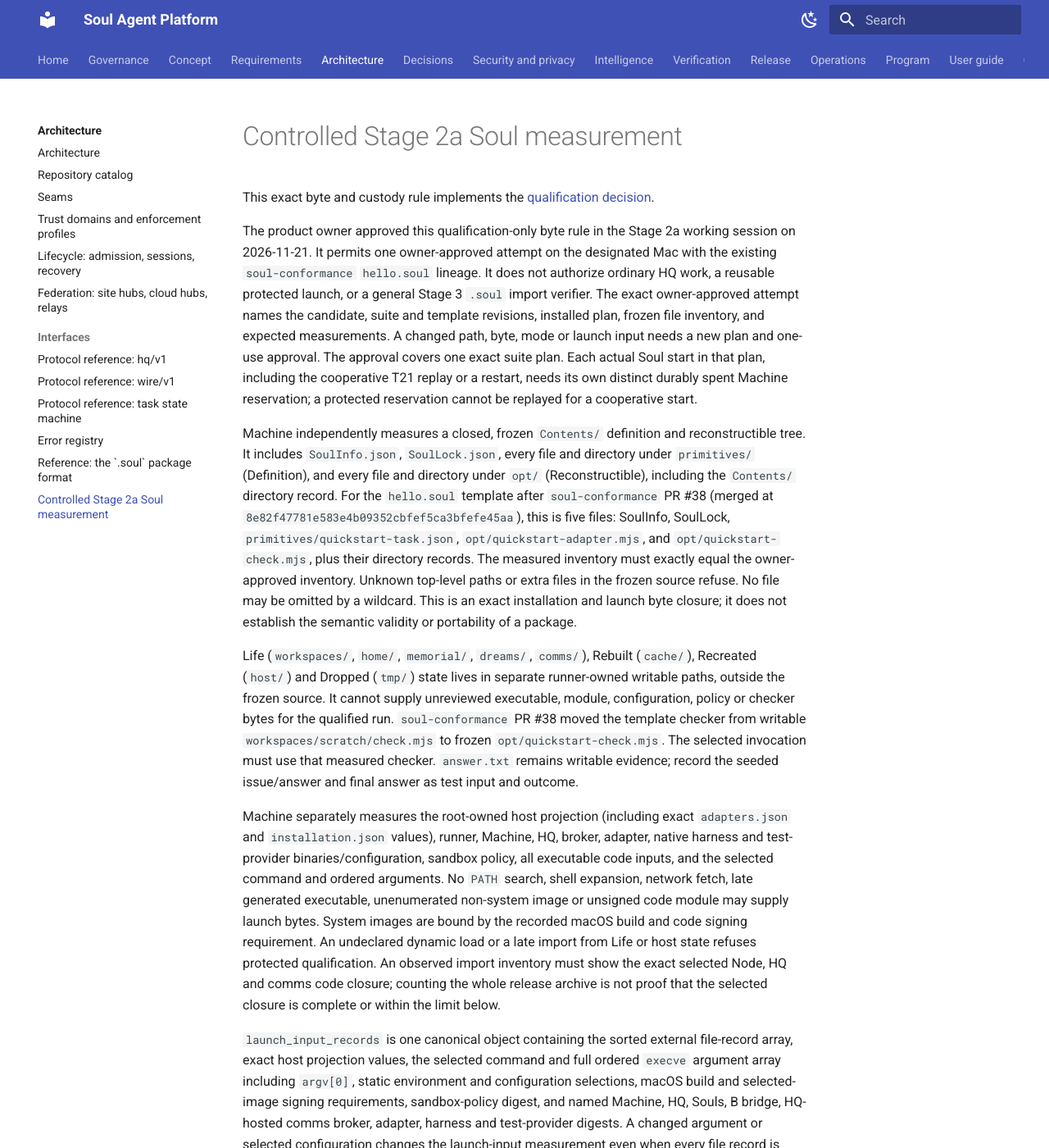
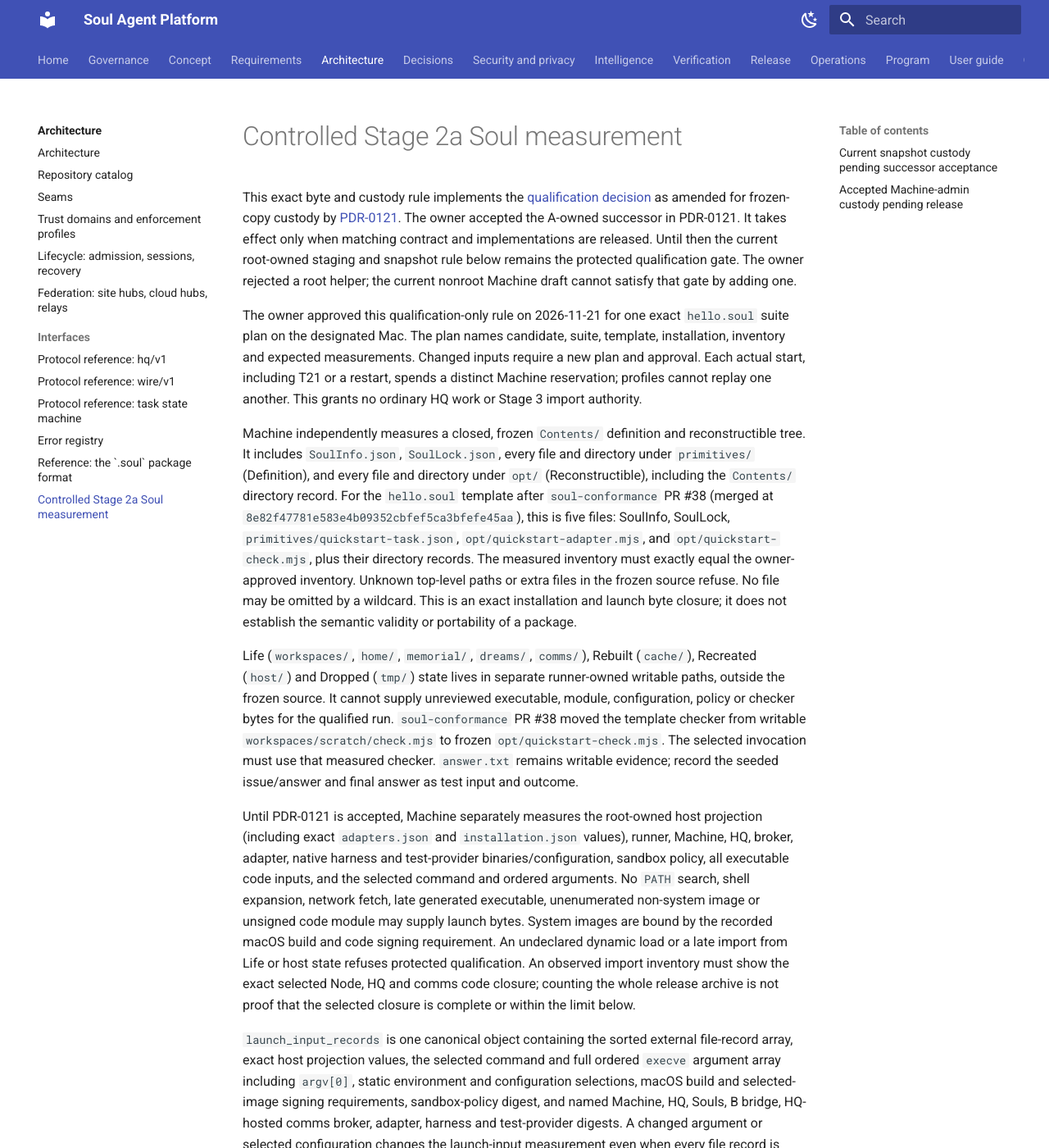
Before and after one commit to true-line/agent-bot-platform, an MkDocs documentation site: the page built from docs/03-architecture/interfaces/stage2a-measurement.md, in a window 1280 px wide and 1400 px high. Shown: the whole window at 82% size. Built offline with MkDocs 1.6.1 and Material for MkDocs 9.7.7, drawn with Linux system fonts in a browser that asks for light colours; some of the changed text lies outside the part shown.

Commit message:
Accept Machine-admin custody for Stage 2a snapshots
Record owner-selected A-effective-UID final sealing and no-direct-network boundary with protected launch held until matching released implementation and physical proof.

```diff
--- a/docs/03-architecture/interfaces/stage2a-measurement.md
+++ b/docs/03-architecture/interfaces/stage2a-measurement.md
@@ -3,27 +3,28 @@ Status: Draft
 Doc-Type: interface
 Owner: product-owner
 Last-Reviewed: 2026-11-21
-Normative-Source: PDR-0102
+Normative-Source: PDR-0102, PDR-0121
 ---
 
 # Controlled Stage 2a Soul measurement
 
 This exact byte and custody rule implements the
-[qualification decision](../../04-decisions/PDR-0102-protected-adapter-qualification.md#controlled-stage-2a-soul-measurement).
+[qualification decision](../../04-decisions/PDR-0102-protected-adapter-qualification.md#controlled-stage-2a-soul-measurement)
+as amended for frozen-copy custody by
+[PDR-0121](../../04-decisions/PDR-0121-machine-admin-custody-for-stage-2a-snapshots.md).
+The owner accepted the A-owned successor in PDR-0121. It takes effect only
+when matching contract and implementations are released. Until then the
+current root-owned staging and snapshot rule below remains the protected
+qualification gate. The owner rejected a root helper; the current nonroot
+Machine draft cannot satisfy that gate by adding one.
 
 
-The product owner approved this qualification-only byte rule in the Stage 2a
-working session on 2026-11-21. It permits one owner-approved attempt on the
-designated Mac with the existing `soul-conformance` `hello.soul` lineage. It
-does not authorize ordinary HQ work, a reusable protected launch, or a general
-Stage 3 `.soul` import verifier. The exact owner-approved attempt names the
-candidate, suite and template revisions, installed plan, frozen file inventory,
-and expected measurements. A changed path, byte, mode or launch input needs a
-new plan and one-use approval.
-The approval covers one exact suite plan. Each actual Soul start in that plan,
-including the cooperative T21 replay or a restart, needs its own distinct
-durably spent Machine reservation; a protected reservation cannot be replayed
-for a cooperative start.
+The owner approved this qualification-only rule on 2026-11-21 for one exact
+`hello.soul` suite plan on the designated Mac. The plan names candidate,
+suite, template, installation, inventory and expected measurements. Changed
+inputs require a new plan and approval. Each actual start, including T21 or
+a restart, spends a distinct Machine reservation; profiles cannot replay
+one another. This grants no ordinary HQ work or Stage 3 import authority.
 
 Machine independently measures a closed, frozen `Contents/` definition and
 reconstructible tree. It includes `SoulInfo.json`, `SoulLock.json`, every file
@@ -49,7 +50,7 @@ writable `workspaces/scratch/check.mjs` to frozen
 checker. `answer.txt` remains writable evidence; record the seeded
 issue/answer and final answer as test input and outcome.
 
-Machine separately measures the root-owned host projection (including exact
+Until PDR-0121 is accepted, Machine separately measures the root-owned host projection (including exact
 `adapters.json` and `installation.json` values), runner, Machine, HQ, broker,
 adapter, native harness and test-provider binaries/configuration, sandbox
 policy, all executable code inputs, and the selected command and ordered
@@ -99,6 +100,8 @@ one-use owner-approved plan maps `(soul_id, claimed_definition_digest,
 definition_measurement)`; Machine and HQ refuse a matching self-claim without
 that accepted mapping or if authenticated Hello disagrees.
 
+## Current snapshot custody pending successor acceptance
+
 Machine copies approved source and code through no-follow directory
 descriptors into a private root-owned staging tree. It verifies one-link
 regular files and protected ancestors, hashes the bytes actually opened,
@@ -111,6 +114,29 @@ later open is insufficient. Machine must also prove that the running process
 selected those exact executable and code inputs; changed identity or late
 unreviewed load stops the run. The current Souls reader's runner-owned package
 and writable `Contents/host` layout must be changed before positive launch.
+
+## Accepted Machine-admin custody pending release
+
+Under PDR-0121, A owns frozen snapshots, spent claims, host projection and
+enumerated runtime inputs. During the reviewed install, root may copy only
+into fresh private staging nodes transferred with pinned identities to A.
+A's fixed child, under A's effective UID with direct network denied,
+reopens no-follow descriptors, remeasures the full approved inventory,
+exclusively renames, seals read-only, syncs and rechecks final bytes and
+identity. Root observes the final tree before installing the rule and
+policy; it cannot publish it. An uncertain seal refuses. The plan pins A
+distinct from HQ, R, B and C; missing protected accounts refuse. OS images
+retain OS custody and build/signing pins. Only R reads its frozen inputs;
+HQ, R, B, C and siblings cannot write. A and root remain trusted, so changes
+require fresh approval. Machine authorizes one-use starts; HQ invokes fixed
+R/B launchers, which recheck bytes before exec. Machine observes the child
+and selected code closure before finalization. R/B transition remains an
+unproven gate; no new root helper is authorized.
+
+PDR-0091 forbids direct network from secure-admin/root processes. Installed
+confinement must deny IPv4, IPv6 and DNS/provider traffic, allowing only
+reviewed local IPC. HQ carries network exchange; current Machine admin
+download providers migrate or refuse. No root snapshot/claim helper is installed.
 
 Both measurements, snapshot identity and exact installed-plan digest must
 match through the Machine-signed one-use pre-Hello reservation, authenticated
--- a/mkdocs.yml
+++ b/mkdocs.yml
@@ -96,6 +96,7 @@ nav:
           - 04-decisions/PDR-0093-standalone-hq-secure-enclave-signing.md
       - 04-decisions/PDR-0098-owner-approval-for-harness-accounts-on-macos.md
       - 04-decisions/PDR-0102-protected-adapter-qualification.md
+      - 04-decisions/PDR-0121-machine-admin-custody-for-stage-2a-snapshots.md
   - Security and privacy:
       - 05-security-privacy/README.md
       - 05-security-privacy/threat-model.md
```
Also changed, not shown: docs/00-governance/drift-register.md (+38 -18 lines), docs/04-decisions/PDR-0091-host-privileged-custody.md (+12 -2 lines), docs/04-decisions/PDR-0102-protected-adapter-qualification.md (+7 -0 lines), docs/04-decisions/PDR-0121-machine-admin-custody-for-stage-2a-snapshots.md (added, +134 -0 lines), docs/04-decisions/README.md (+1 -0 lines).
